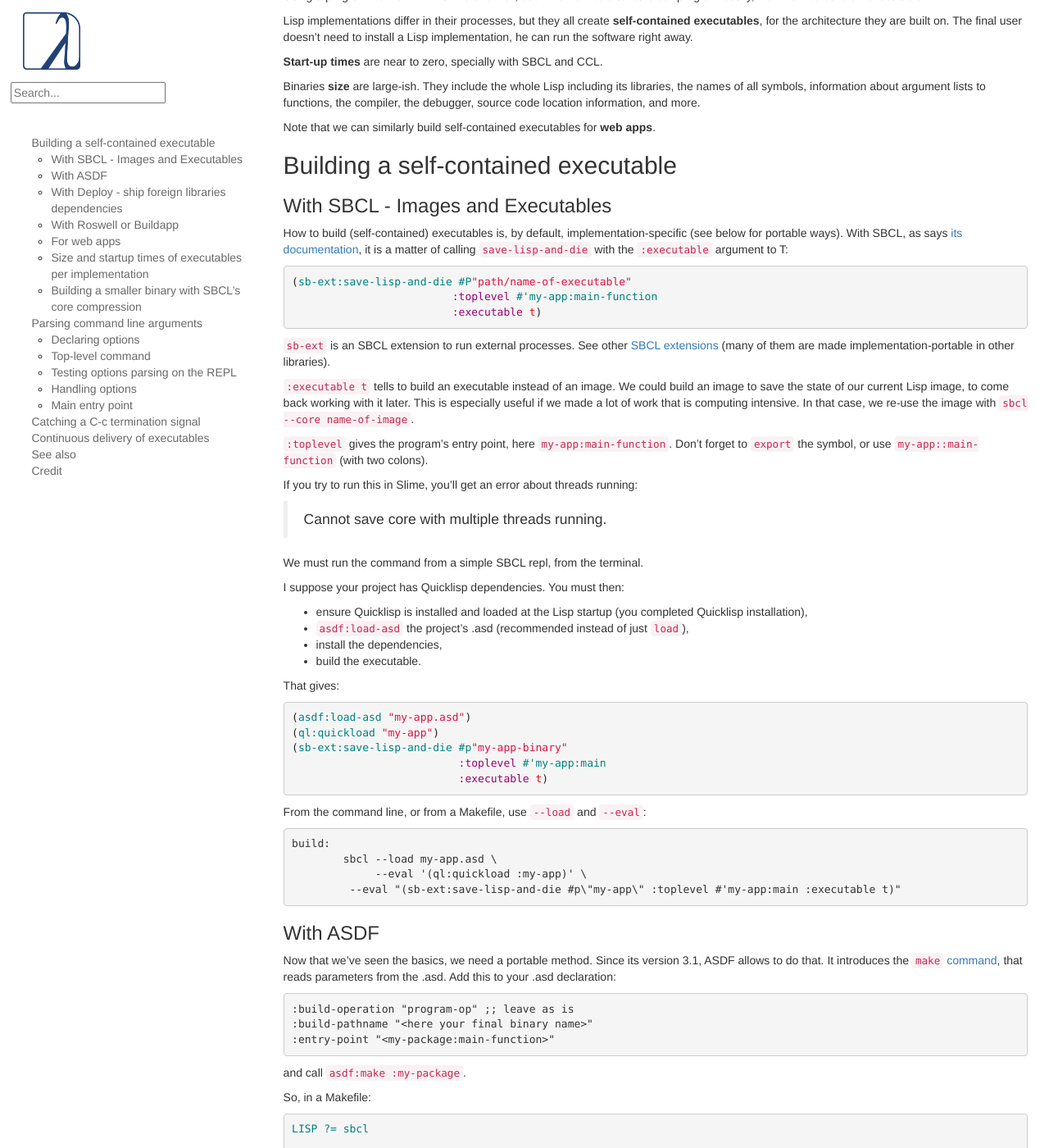
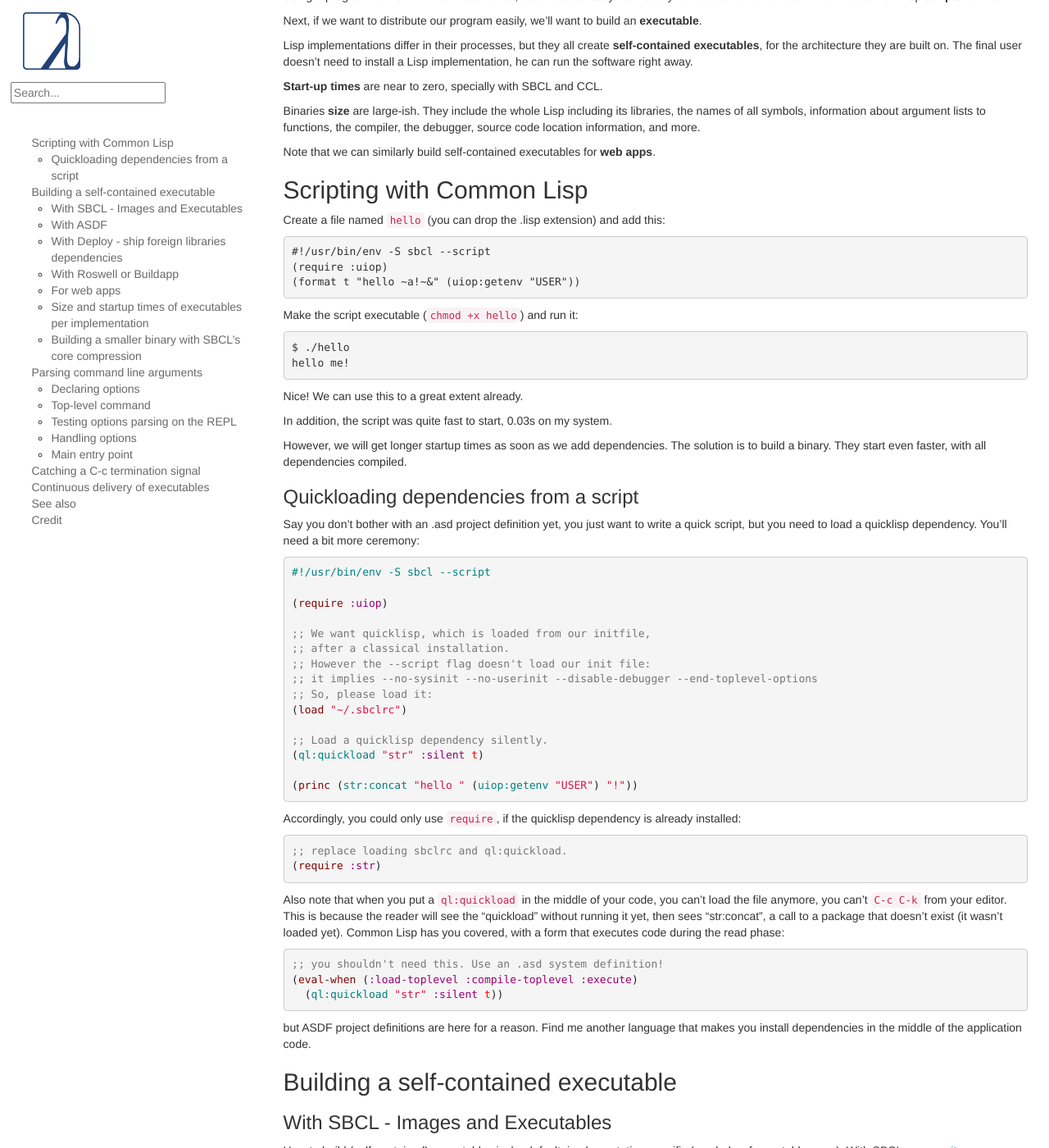
Before and after one commit to LispCookbook/cl-cookbook, a Jekyll site: the page built from scripting.md, in a window 1280 px wide and 1400 px high, scrolled down 299 px. Shown: the whole window at 82% size. Built offline with Jekyll 4.4.1, drawn with Linux system fonts in a browser that asks for light colours; some of the changed text lies outside the part shown.

Commit message:
scripting: actual scripting method with SBCL

````diff
--- a/scripting.md
+++ b/scripting.md
@@ -2,8 +2,12 @@
 title: Scripting. Command line arguments. Executables.
 ---
 
-Using a program from a REPL is fine and well, but if we want to
-distribute our program easily, we'll want to build an executable.
+Using a program from a REPL is fine and well, but once it's ready
+we'll surely want to call it from the terminal. We can run Lisp
+**scripts** for this.
+
+Next, if we want to distribute our program easily, we'll want to build
+an **executable**.
 
 Lisp implementations differ in their processes, but they all create
 **self-contained executables**, for the architecture they are built on. The
@@ -18,6 +22,79 @@
 location information, and more.
 
 Note that we can similarly build self-contained executables for **web apps**.
+
+## Scripting with Common Lisp
+
+Create a file named `hello` (you can drop the .lisp extension) and add this:
+
+```
+#!/usr/bin/env -S sbcl --script
+(require :uiop)
+(format t "hello ~a!~&" (uiop:getenv "USER"))
+```
+
+Make the script executable (`chmod +x hello`) and run it:
+
+```
+$ ./hello
+hello me!
+```
+
+Nice! We can use this to a great extent already.
+
+In addition, the script was quite fast to start, 0.03s on my system.
+
+However, we will get longer startup times as soon as we add
+dependencies. The solution is to build a binary. They start even
+faster, with all dependencies compiled.
+
+### Quickloading dependencies from a script
+
+Say you don't bother with an .asd project definition yet, you just
+want to write a quick script, but you need to load a quicklisp
+dependency. You'll need a bit more ceremony:
+
+```lisp
+#!/usr/bin/env -S sbcl --script
+
+(require :uiop)
+
+;; We want quicklisp, which is loaded from our initfile,
+;; after a classical installation.
+;; However the --script flag doesn't load our init file:
+;; it implies --no-sysinit --no-userinit --disable-debugger --end-toplevel-options
+;; So, please load it:
+(load "~/.sbclrc")
+
+;; Load a quicklisp dependency silently.
+(ql:quickload "str" :silent t)
+
+(princ (str:concat "hello " (uiop:getenv "USER") "!"))
+```
+
+Accordingly, you could only use `require`, if the quicklisp dependency is already installed:
+
+~~~lisp
+;; replace loading sbclrc and ql:quickload.
+(require :str)
+~~~
+
+Also note that when you put a `ql:quickload` in the middle of your
+code, you can't load the file anymore, you can't `C-c C-k` from your
+editor. This is because the reader will see the "quickload" without
+running it yet, then sees "str:concat", a call to a package that
+doesn't exist (it wasn't loaded yet). Common Lisp has you covered,
+with a form that executes code during the read phase:
+
+~~~lisp
+;; you shouldn't need this. Use an .asd system definition!
+(eval-when (:load-toplevel :compile-toplevel :execute)
+  (ql:quickload "str" :silent t))
+~~~
+
+but ASDF project definitions are here for a reason. Find me another
+language that makes you install dependencies in the middle of the
+application code.
 
 
 ## Building a self-contained executable
````
